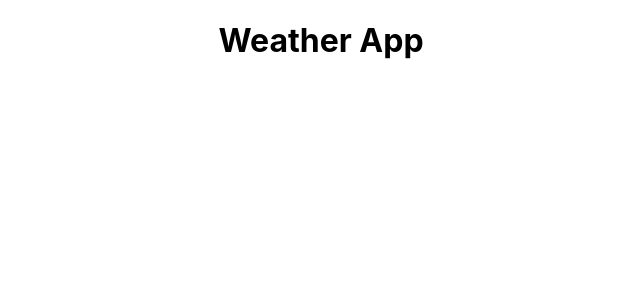
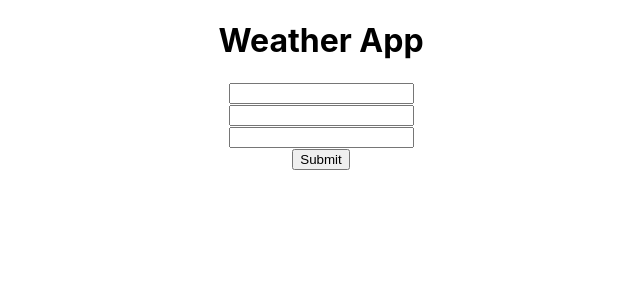
Before and after one commit to zznieves/weather-app, a React (Create React App) app: page / in a window 1280 px wide. Shown: the top 300 px of the page, without its empty margins (319-959 px from the left). Built offline with nearby package versions, Linux system fonts and the light colour scheme.

Commit message:
added InputForm component for user input

```diff
--- a/src/App.js
+++ b/src/App.js
@@ -1,11 +1,13 @@
 import './App.css';
 import Header from './Components/Header';
+import InputForm from './Components/InputForm';
 
 // functional component
 function App() {
   return (
     <div className="App">
       <Header id='header' title='Weather App' />
+      <InputForm />
     </div>
   );
 }
--- /dev/null
+++ b/src/Components/InputForm.js
@@ -0,0 +1,24 @@
+import React from 'react';
+
+// functional component
+function InputForm(props) {
+
+    // return HTML(JSX)
+    return (
+        <div id='form'>
+            <div>
+                <input type='text' />
+            </div>
+            <div>
+                <input  type='text' />
+            </div>
+            <div>
+                <input type='text' />
+            </div>
+            <button type='submit'>Submit</button>
+        </div>
+    );
+}
+
+
+export default InputForm;
```
